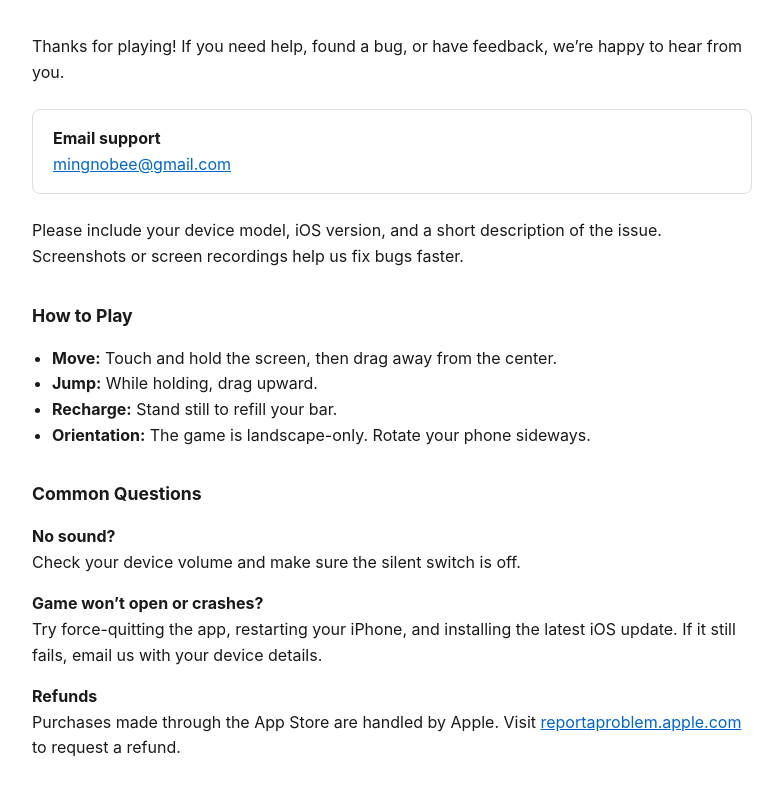
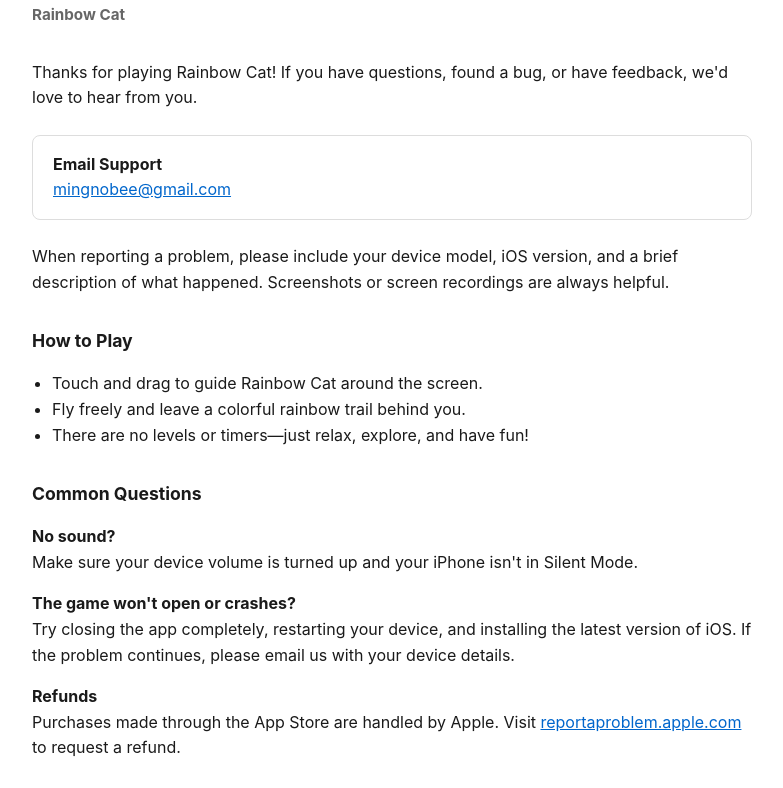
Before and after one commit to antoniobeltran/chunky-cat-chaos-pages, a plain HTML site: page support.html in a window 1280 px wide. Shown: the part 133-921 px from the top of the page, without its empty margins (248-1031 px from the left). Drawn offline with Linux system fonts and the light colour scheme.

Commit message:
Update support.html

````diff
--- a/support.html
+++ b/support.html
@@ -1,9 +1,10 @@
+```html
 <!DOCTYPE html>
 <html lang="en">
 <head>
   <meta charset="UTF-8">
   <meta name="viewport" content="width=device-width, initial-scale=1.0">
-  <title>Support — Chunky Cat Chaos</title>
+  <title>Support — Rainbow Cat</title>
   <style>
     :root { color-scheme: light dark; }
     body {
@@ -38,41 +39,55 @@
 </head>
 <body>
   <h1>Support</h1>
-  <p class="meta"><strong>Chunky Cat Chaos</strong></p>
+  <p class="meta"><strong>Rainbow Cat</strong></p>
 
-  <p>Thanks for playing! If you need help, found a bug, or have feedback, we’re happy to hear from you.</p>
+  <p>
+    Thanks for playing Rainbow Cat! If you have questions, found a bug,
+    or have feedback, we'd love to hear from you.
+  </p>
 
   <div class="contact-box">
-    <strong>Email support</strong><br>
+    <strong>Email Support</strong><br>
     <a href="mailto:mingnobee@gmail.com">mingnobee@gmail.com</a>
   </div>
 
-  <p>Please include your device model, iOS version, and a short description of the issue. Screenshots or screen recordings help us fix bugs faster.</p>
+  <p>
+    When reporting a problem, please include your device model, iOS version,
+    and a brief description of what happened. Screenshots or screen recordings
+    are always helpful.
+  </p>
 
   <h2>How to Play</h2>
   <ul>
-    <li><strong>Move:</strong> Touch and hold the screen, then drag away from the center.</li>
-    <li><strong>Jump:</strong> While holding, drag upward.</li>
-    <li><strong>Recharge:</strong> Stand still to refill your bar.</li>
-    <li><strong>Orientation:</strong> The game is landscape-only. Rotate your phone sideways.</li>
+    <li>Touch and drag to guide Rainbow Cat around the screen.</li>
+    <li>Fly freely and leave a colorful rainbow trail behind you.</li>
+    <li>There are no levels or timers&mdash;just relax, explore, and have fun!</li>
   </ul>
 
   <h2>Common Questions</h2>
-  <p><strong>No sound?</strong><br>
-  Check your device volume and make sure the silent switch is off.</p>
 
-  <p><strong>Game won’t open or crashes?</strong><br>
-  Try force-quitting the app, restarting your iPhone, and installing the latest iOS update. If it still fails, email us with your device details.</p>
+  <p>
+    <strong>No sound?</strong><br>
+    Make sure your device volume is turned up and your iPhone isn't in Silent Mode.
+  </p>
 
-  <p><strong>Refunds</strong><br>
-  Purchases made through the App Store are handled by Apple. Visit
-  <a href="https://reportaproblem.apple.com/" rel="noopener noreferrer">reportaproblem.apple.com</a>
-  to request a refund.</p>
+  <p>
+    <strong>The game won't open or crashes?</strong><br>
+    Try closing the app completely, restarting your device, and installing the latest version of iOS. If the problem continues, please email us with your device details.
+  </p>
+
+  <p>
+    <strong>Refunds</strong><br>
+    Purchases made through the App Store are handled by Apple. Visit
+    <a href="https://reportaproblem.apple.com/" rel="noopener noreferrer">reportaproblem.apple.com</a>
+    to request a refund.
+  </p>
 
   <h2>Privacy</h2>
   <p>
-    We do not collect personal data. Read our
-    <a href="privacy.html">Privacy Policy</a> for details.
+    Rainbow Cat does not collect personal information. Read our
+    <a href="privacy.html">Privacy Policy</a> to learn more.
   </p>
 </body>
 </html>
+```
````
